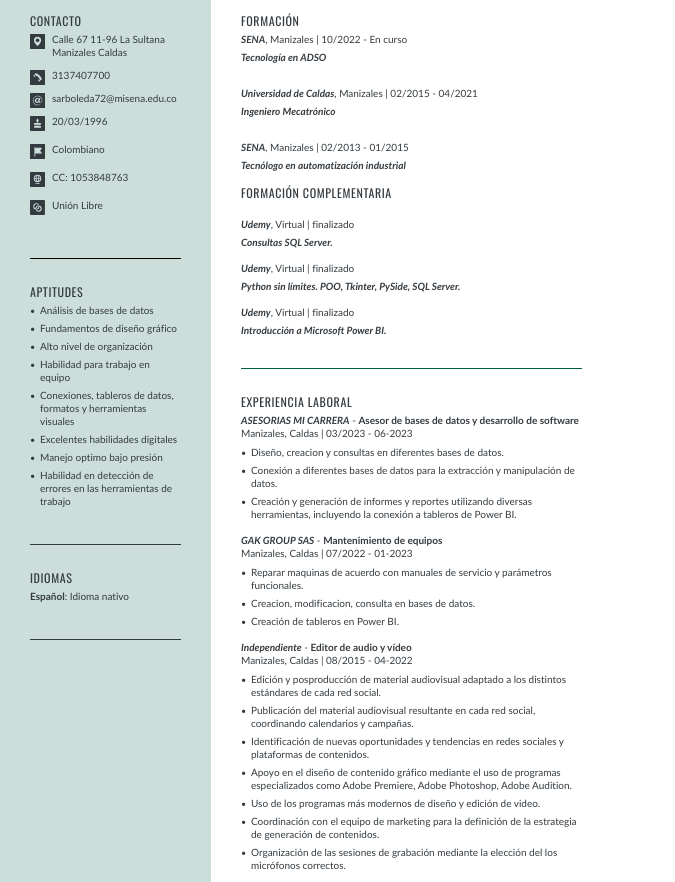
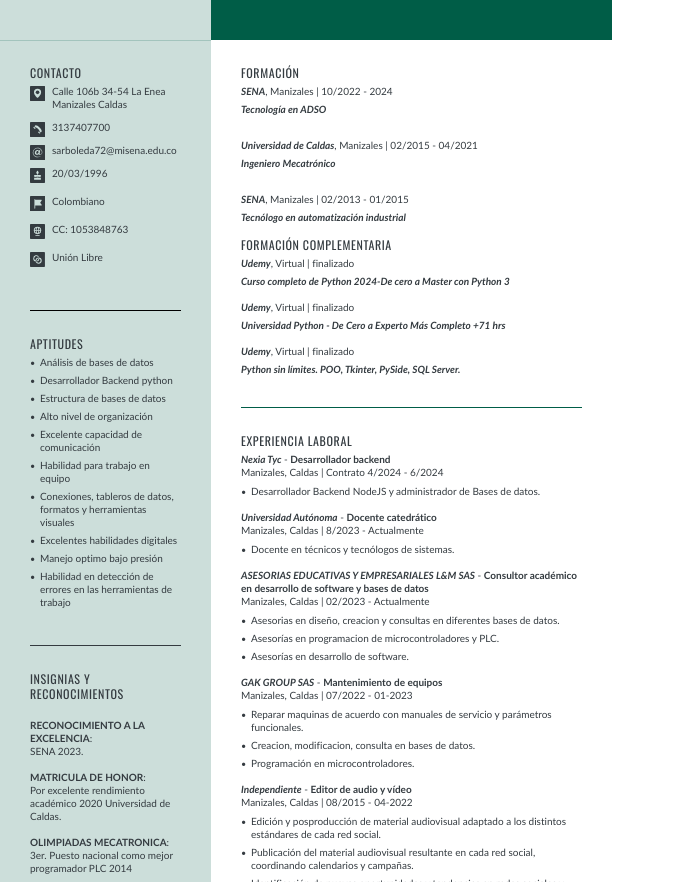
Before and after one commit to sarboleda72/hoja-de-vida, a plain HTML site: page index.html in a window 1280 px wide. Shown: the part 276-1158 px from the top of the page, without its empty margins (0-675 px from the left). Drawn offline with nearby package versions, Linux system fonts and the light colour scheme.

Commit message:
se actualiza hoja de vida

```diff
--- a/index.html
+++ b/index.html
@@ -250,7 +250,7 @@
                         </div>
 
                     </div><div class="doc-overlay para-overlay" style="left:-2px; right: -2px;"><span class="badge badge-primary badge-edit"></span><span>&nbsp;</span></div></div></div></div></div><div class="doc-overlay section-overlay" style="left:-2px; right: -2px;"><span>&nbsp;</span></div></div></div><div data-react-beautiful-dnd-draggable="0" class="sortable-item section-container SortableItem-sibling data-SUMM"><div class="document-tool sec-tool" id="editIcons" style="right: -2px;"></div><div id="SECTION_SUMMecbadddf-7a39-4cc8-3867-c121d923844b" class="section notdraggable summary SECTION_SUMM    " data-section-cd="SUMM"><div class=" doc-item"><div class=""><div class=""><div id="PARAGRAPH_SUMM_1f494895-d0aa-42d4-3644-327d8581a985" class="paragraph PARAGRAPH_SUMM firstparagraph  "><div class="clearfix doc-item">
-                        <div class="field singlecolumn" id="FIELD_FRFM"><p>Profesional en ingeniería Mecatrónica con éxito en la instalación y configuración de equipos, con  experiencia en programas como Power BI, SQL Server, Backend. Apto para aportar valor a un equipo dinámico.</p></div>
+                        <div class="field singlecolumn" id="FIELD_FRFM"><p>Soy un profesional en ingeniería mecatrónica con experiencia en el desarrollo de software, especializado en la creación y diseño de aplicaciones y sistemas informáticos. Además, cuento con habilidades sólidas en análisis de datos, lo que me permite extraer información valiosa de conjuntos de datos complejos. Utilizo herramientas y técnicas de análisis estadístico y de aprendizaje automático para identificar patrones, tendencias y oportunidades de mejora en los sistemas que desarrollo.</p></div>
                     </div><div class="doc-overlay para-overlay" style="left:-2px; right: -2px;"><span class="badge badge-primary badge-edit"></span><span>&nbsp;</span></div></div></div></div></div><div class="doc-overlay section-overlay" style="left:-2px; right: -2px;"><span>&nbsp;</span></div></div></div></div></div><div id="CONTAINER_PARENT_1" class="parentContainer"><div id="CONTAINER_2" class="left-box"><div data-react-beautiful-dnd-draggable="2" class="sortable-item section-container SortableItem-sibling data-CNTC"><div id="SECTION_CNTC72ef8345-130f-4f9c-a56c-c78440814eeb" class="section SECTION_CNTC notdraggable    has-title " data-section-cd="CNTC"><div class=" doc-item"><div class="heading"><div class="sectiontitle" id="SECTIONNAME_CNTC">Contacto<span title="Cambiar el nombre Contacto " class="rename-section text-rename"></span></div></div><div class=""><div class=""><div id="PARAGRAPH_CNTC_1e9c180f-4b72-42fa-afad-b8d6241b68ee" class="paragraph PARAGRAPH_CNTC firstparagraph  "><div class="clearfix doc-item">
                         <div class="address">
                             <div class="iconRow" dependency="ADDR|STRT|CITY|STAT|ZIPC|NBHD|MZIP">
@@ -259,8 +259,8 @@
                                 </div>
 
                                 <div class="zipprefix">
-                                    <span class="field" id="FIELD_STRT">Calle 67 11-96</span>
-									<span class="field" id="FIELD_NBHD">La Sultana</span>
+                                    <span class="field" id="FIELD_STRT">Calle 106b 34-54</span>
+									<span class="field" id="FIELD_NBHD">La Enea</span>
                                     <span class="field" id="FIELD_ZIPC"></span>
                                     <span class="field" id="FIELD_CITY">Manizales</span>
                                     <span class="field" id="FIELD_STAT">Caldas<span>
@@ -336,8 +336,11 @@
                     </div><div class="doc-overlay para-overlay" style="left:-2px; right: -2px;"><span class="badge badge-primary badge-edit"></span><span>&nbsp;</span></div></div></div></div></div><div class="doc-overlay section-overlay" style="left:-2px; right: -2px;"><span>&nbsp;</span></div></div></div><div data-react-beautiful-dnd-draggable="2" class="sortable-item section-container SortableItem-sibling data-HILT"><div id="SECTION_HILT16bb733d-4fa0-4e31-9503-528bcc537d8b" class="section skills SECTION_HILT    has-title " data-section-cd="HILT"><div class=" doc-item"><div class="heading"><div class="sectiontitle" id="SECTIONNAME_HILT">Aptitudes<span title="Cambiar el nombre Aptitudes " class="rename-section text-rename"></span></div></div><div class=""><div class=""><div id="PARAGRAPH_HILT_c7c803bc-c56f-bfa7-b5c3-ec0067740851" class="paragraph PARAGRAPH_HILT firstparagraph  "><div class="clearfix doc-item">
                         <div class="singlecolumn maincolumn">
                             <span class="paddedline inner-field" id="FIELD_SKC1"><ul><li>Análisis de bases de datos</li>
-<li>Fundamentos de diseño gráfico</li>
+                                <li>Desarrollador Backend python</li>
+                                <li>Estructura de bases de datos</li>
+
 <li>Alto nivel de organización</li>
+<li>Excelente capacidad de comunicación</li>
 <li>Habilidad para trabajo en equipo</li>
 <li>Conexiones, tableros de datos, formatos y herramientas visuales</li>
 <li>Excelentes habilidades digitales</li></ul></span>
@@ -347,21 +350,49 @@
 <p></p>
 <p></p></ul></span>
                         </div>
-                    </div><div class="doc-overlay para-overlay" style="left:-2px; right: -2px;"><span class="badge badge-primary badge-edit"></span><span>&nbsp;</span></div></div></div></div></div><div class="doc-overlay section-overlay" style="left:-2px; right: -2px;"><span>&nbsp;</span></div></div></div><div data-react-beautiful-dnd-draggable="2" class="sortable-item section-container SortableItem-sibling data-LNGG"><div id="SECTION_LNGGd3c7ba88-e388-ba66-2256-65064571f4d6" class="section lang-sec infobarsec SECTION_LNGG    has-title " data-section-cd="LNGG"><div class=" doc-item"><div class="heading"><div class="sectiontitle" id="SECTIONNAME_LNGG">Idiomas<span title="Cambiar el nombre Idiomas " class="rename-section text-rename"></span></div></div><div class=""><div class=""><div id="PARAGRAPH_LNGG_7cd6a028-a69b-5a6d-4abd-e235cda5a457" class="paragraph PARAGRAPH_LNGG firstparagraph  nativeLangPara"><div class="clearfix doc-item">
+                    </div><div class="doc-overlay para-overlay" style="left:-2px; right: -2px;"><span class="badge badge-primary badge-edit"></span><span>&nbsp;</span></div></div></div></div></div><div class="doc-overlay section-overlay" style="left:-2px; right: -2px;"><span>&nbsp;</span></div></div></div><div data-react-beautiful-dnd-draggable="2" class="sortable-item section-container SortableItem-sibling data-LNGG"><div id="SECTION_LNGGd3c7ba88-e388-ba66-2256-65064571f4d6" class="section lang-sec infobarsec SECTION_LNGG    has-title " data-section-cd="LNGG"><div class=" doc-item"><div class="heading"><div class="sectiontitle" id="SECTIONNAME_LNGG">Insignias y Reconocimientos<span title="Cambiar el nombre Idiomas " class="rename-section text-rename"></span></div></div><div class=""><div class=""><div id="PARAGRAPH_LNGG_7cd6a028-a69b-5a6d-4abd-e235cda5a457" class="paragraph PARAGRAPH_LNGG firstparagraph  nativeLangPara"><div class="clearfix doc-item">
+                        <br>
                         <div class="singlecolumn infobarpara">
                           <div class="field">
-							  <span class="txt-bold" id="FIELD_FRFM">Español</span><span class="colon" dependency="FRFM">:</span>
+                              <span class="txt-bold" id="FIELD_FRFM">RECONOCIMIENTO A LA EXCELENCIA</span><span class="colon" dependency="FRFM">:<br></span>
                               <span class="flt-right" id="FIELD_RATG"></span>
                           </div>
 
                           <div class="field field-ratt">
-							  <span id="FIELD_RATT">Idioma nativo</span>
+                              <span id="FIELD_RATT">SENA 2023.</span>
                           </div>
                           <div class="field">
                             <span id="FIELD_ADIF"></span>
                           </div>
                       </div>
+                      <br>
+                      <div class="singlecolumn infobarpara">
+                        <div class="field">
+                            <span class="txt-bold" id="FIELD_FRFM">MATRICULA DE HONOR</span><span class="colon" dependency="FRFM">:<br></span>
+                            <span class="flt-right" id="FIELD_RATG"></span>
+                        </div>
 
+                        <div class="field field-ratt">
+                            <span id="FIELD_RATT">Por excelente rendimiento académico 2020 Universidad de Caldas.</span>
+                        </div>
+                        <div class="field">
+                          <span id="FIELD_ADIF"></span>
+                        </div>
+                    </div>
+                    <br>
+					<div class="singlecolumn infobarpara">
+                        <div class="field">
+                            <span class="txt-bold" id="FIELD_FRFM">OLIMPIADAS MECATRONICA</span><span class="colon" dependency="FRFM">:<br></span>
+                            <span class="flt-right" id="FIELD_RATG"></span>
+                        </div>
+
+                        <div class="field field-ratt">
+                            <span id="FIELD_RATT">3er. Puesto nacional como mejor programador PLC 2014</span>
+                        </div>
+                        <div class="field">
+                          <span id="FIELD_ADIF"></span>
+                        </div>
+                    </div>
 				  </div><div class="doc-overlay para-overlay" style="left:-2px; right: -2px;"><span class="badge badge-primary badge-edit"></span><span>&nbsp;</span></div></div></div></div></div><div class="doc-overlay section-overlay" style="left:-2px; right: -2px;"><span>&nbsp;</span></div></div></div></div><div id="CONTAINER_3" class="right-box"><div data-react-beautiful-dnd-draggable="2" class="sortable-item section-container SortableItem-sibling data-EDUC"><div class="document-tool sec-tool" id="editIcons" style="right: -2px;"></div><div id="SECTION_EDUCdec4ff35-abc3-4d2f-8ed9-03909c73c504" class="section education SECTION_EDUC   multi-para has-title " data-section-cd="EDUC"><div class=" doc-item"><div class="heading"><div class="sectiontitle" id="SECTIONNAME_EDUC">Formación<span title="Cambiar el nombre Formación " class="rename-section text-rename"></span></div></div><div class=""><div class="sortableInner"><div class="sortable-item paragraph-container"><div class="document-tool para-tool" style="right: -2px;"></div><div id="PARAGRAPH_EDUC_f60daa4b-6dbf-0b69-bd19-dcd6ff9c7255" class="paragraph PARAGRAPH_EDUC firstparagraph  "><div class="clearfix doc-item">
                         <div class="singlecolumn">
                             <span class="paddedline" dependency="SCHO|SCIT|SSTA|GRYR|GRST|GRED|GRIP">
@@ -371,7 +402,7 @@
 
                                 <span class="xslt_static_change displayNoneThisField">Fecha prevista de finalización </span><span id="FIELD_GRYR" format="%m/%Y"></span>
 								<span dependency="GRST|GRED"> | <span class="jobdates" id="FIELD_GRST" format="%m/%Y">10/2022</span><span class="jobdates" id="FIELD_GRED" format="%m/%Y"></span></span>
-                                <span dependency="GRIP"><span dependency="SCHO|SSTA|SCIT|SCNT"> - </span></span><span id="FIELD_GRIP">En curso</span>
+                                <span dependency="GRIP"><span dependency="SCHO|SSTA|SCIT|SCNT"> - </span></span><span id="FIELD_GRIP">2024</span>
                             </span>
                             <span class="paddedline degreeGap" dependency="DGRE|STUY|GRPA">
                                 <span class="degree txtBold txtItl" id="FIELD_DGRE">Tecnología en ADSO</span>
@@ -418,6 +449,24 @@
                         </div>
                         <br>
                         <div class="heading"><div class="sectiontitle" id="SECTIONNAME_EDUC">Formación complementaria<span title="Cambiar el nombre Formación " class="rename-section text-rename"></span></div></div>
+
+                        <div class="singlecolumn">
+                            <span class="paddedline" dependency="SCHO|SCIT|SSTA|GRYR|GRST|GRED|GRIP">
+                                <span class="companyname txtBold txtItl" id="FIELD_SCHO">Udemy</span><span dependency="SCHO"><span dependency="SSTA|SCIT|SCNT">, </span></span>
+                                <span class="joblocation jobcity" id="FIELD_SCIT">Virtual</span>
+                                <span class="joblocation jobstate" id="FIELD_SSTA"></span><span class="joblocation jobcountry" id="FIELD_SCNT"></span>
+
+                                <span class="xslt_static_change displayNoneThisField">Fecha prevista de finalización </span><span id="FIELD_GRYR" format="%m/%Y"></span>
+								<span dependency="GRST|GRED"> | <span class="jobdates" id="FIELD_GRST" format="%m/%Y">finalizado</span>
+                            </span>
+                            <span class="paddedline degreeGap" dependency="DGRE|STUY|GRPA">
+                                <span class="degree txtBold txtItl" id="FIELD_DGRE">Curso completo de Python 2024-De cero a Master con Python 3
+                                </span>
+                                <span class="programline paddedline" id="FIELD_STUY"></span>
+                                <span class="field" id="FIELD_GRPA"></span>
+                            </span>
+                            <span class="field" id="FIELD_FRFM"></span>
+                        </div>
                         <br>
                         <div class="singlecolumn">
                             <span class="paddedline" dependency="SCHO|SCIT|SSTA|GRYR|GRST|GRED|GRIP">
@@ -429,13 +478,15 @@
 								<span dependency="GRST|GRED"> | <span class="jobdates" id="FIELD_GRST" format="%m/%Y">finalizado</span>
                             </span>
                             <span class="paddedline degreeGap" dependency="DGRE|STUY|GRPA">
-                                <span class="degree txtBold txtItl" id="FIELD_DGRE">Consultas SQL Server.</span>
+                                <span class="degree txtBold txtItl" id="FIELD_DGRE">Universidad Python - De Cero a Experto Más Completo +71 hrs
+                                </span>
                                 <span class="programline paddedline" id="FIELD_STUY"></span>
                                 <span class="field" id="FIELD_GRPA"></span>
                             </span>
                             <span class="field" id="FIELD_FRFM"></span>
                         </div>
                         <br>
+
                         <div class="singlecolumn">
                             <span class="paddedline" dependency="SCHO|SCIT|SSTA|GRYR|GRST|GRED|GRIP">
                                 <span class="companyname txtBold txtItl" id="FIELD_SCHO">Udemy</span><span dependency="SCHO"><span dependency="SSTA|SCIT|SCNT">, </span></span>
@@ -453,39 +504,55 @@
                             </span>
                             <span class="field" id="FIELD_FRFM"></span>
                         </div>
-                        <br>
-                        <div class="singlecolumn">
-                            <span class="paddedline" dependency="SCHO|SCIT|SSTA|GRYR|GRST|GRED|GRIP">
-                                <span class="companyname txtBold txtItl" id="FIELD_SCHO">Udemy</span><span dependency="SCHO"><span dependency="SSTA|SCIT|SCNT">, </span></span>
-                                <span class="joblocation jobcity" id="FIELD_SCIT">Virtual</span>
-                                <span class="joblocation jobstate" id="FIELD_SSTA"></span><span class="joblocation jobcountry" id="FIELD_SCNT"></span>
 
-                                <span class="xslt_static_change displayNoneThisField">Fecha prevista de finalización </span><span id="FIELD_GRYR" format="%m/%Y"></span>
-								<span dependency="GRST|GRED"> | <span class="jobdates" id="FIELD_GRST" format="%m/%Y">finalizado</span>
-                            </span>
-                            <span class="paddedline degreeGap" dependency="DGRE|STUY|GRPA">
-                                <span class="degree txtBold txtItl" id="FIELD_DGRE">
-                                    Introducción a Microsoft Power BI.</span>
-                                <span class="programline paddedline" id="FIELD_STUY"></span>
-                                <span class="field" id="FIELD_GRPA"></span>
-                            </span>
-                            <span class="field" id="FIELD_FRFM"></span>
-                        </div>
+
                     </div><div class="doc-overlay para-overlay" style="left:-2px; right: -2px;"><span class="badge badge-primary badge-edit"></span><span>&nbsp;</span></div></div></div></div></div></div><div class="doc-overlay section-overlay" style="left:-2px; right: -2px;"><span>&nbsp;</span></div></div></div><div data-react-beautiful-dnd-draggable="2" class="sortable-item section-container SortableItem-sibling data-EXPR"><div class="document-tool sec-tool" id="editIcons" style="right: -2px;"></div><div id="SECTION_EXPR9d52315a-369e-4f2d-8a72-a35aec092d53" class="section SECTION_EXPR   multi-para has-title " data-section-cd="EXPR"><div class=" doc-item"><div class="heading"><div class="sectiontitle" id="SECTIONNAME_EXPR">Experiencia laboral<span title="Cambiar el nombre Experiencia laboral " class="rename-section text-rename"></span></div></div><div class=""><div class=""><div id="PARAGRAPH_EXPR_6f5ddeb5-c9e5-7b7f-6836-a10aee942c55" class="paragraph PARAGRAPH_EXPR firstparagraph  "><div class="clearfix doc-item">
                         <div class="singlecolumn">
                             <span class="paddedline">
-                                <span class="companyname txtBold txtItl" id="FIELD_COMP">ASESORIAS MI CARRERA</span>
-                                <span dependency="COMP+JTIT">- </span><span class="jobtitle txtBold" id="FIELD_JTIT">Asesor de bases de datos y desarrollo de software</span>
+                                <span class="companyname txtBold txtItl" id="FIELD_COMP">Nexia Tyc</span>
+                                <span dependency="COMP+JTIT">- </span><span class="jobtitle txtBold" id="FIELD_JTIT">Desarrollador backend</span>
                                 <br dependency="COMP|JTIT">
                                 <span class="joblocation jobcity" id="FIELD_JCIT">Manizales</span><span dependency="JCIT+JSTA|JCNT">, </span>
                                 <span class="joblocation jobstate" id="FIELD_JSTA">Caldas</span> <span class="joblocation jobcountry" id="FIELD_JCNT"></span>
                                 <span dependency="JSTD|EDDT"><span dependency="JCIT|JSTA"> | </span></span>
-                                <span class="jobdates" id="FIELD_JSTD" format="%m/%Y">03/2023</span><span dependency="JSTD+EDDT"> - </span><span class="jobdates" id="FIELD_EDDT" format="%m/%Y">06-2023</span>
+                                <span class="jobdates" id="FIELD_JSTD" format="%m/%Y">Contrato 4/2024</span><span dependency="JSTD+EDDT"> - </span><span class="jobdates" id="FIELD_EDDT" format="%m/%Y">6/2024</span>
                             </span>
                             <span class="jobline" id="FIELD_JDES"><ul>
-  <li> Diseño, creacion y consultas en diferentes bases de datos.</li>
-  <li>Conexión a diferentes bases de datos para la extracción y manipulación de datos.</li>
-  <li> Creación y generación de informes y reportes utilizando diversas herramientas, incluyendo la conexión a tableros de Power BI.</li>
+  <li>Desarrollador Backend NodeJS y administrador de Bases de datos.</li>
+</ul></span>
+                        </div>
+                        <br>
+                        <div class="singlecolumn">
+                            <span class="paddedline">
+                                <span class="companyname txtBold txtItl" id="FIELD_COMP">Universidad Autónoma</span>
+                                <span dependency="COMP+JTIT">- </span><span class="jobtitle txtBold" id="FIELD_JTIT">Docente catedrático</span>
+                                <br dependency="COMP|JTIT">
+                                <span class="joblocation jobcity" id="FIELD_JCIT">Manizales</span><span dependency="JCIT+JSTA|JCNT">, </span>
+                                <span class="joblocation jobstate" id="FIELD_JSTA">Caldas</span> <span class="joblocation jobcountry" id="FIELD_JCNT"></span>
+                                <span dependency="JSTD|EDDT"><span dependency="JCIT|JSTA"> | </span></span>
+                                <span class="jobdates" id="FIELD_JSTD" format="%m/%Y">8/2023</span><span dependency="JSTD+EDDT"> - </span><span class="jobdates" id="FIELD_EDDT" format="%m/%Y">Actualmente</span>
+                            </span>
+                            <span class="jobline" id="FIELD_JDES"><ul>
+  <li>Docente en técnicos y tecnólogos de sistemas.</li>
+</ul></span>
+                        </div>
+                        <br>
+                        <div class="singlecolumn">
+                            <span class="paddedline">
+                                <span class="companyname txtBold txtItl" id="FIELD_COMP">ASESORIAS EDUCATIVAS Y
+                                    EMPRESARIALES L&M SAS</span>
+                                <span dependency="COMP+JTIT">- </span><span class="jobtitle txtBold" id="FIELD_JTIT">Consultor académico en desarrollo de
+                                    software y bases de datos</span>
+                                <br dependency="COMP|JTIT">
+                                <span class="joblocation jobcity" id="FIELD_JCIT">Manizales</span><span dependency="JCIT+JSTA|JCNT">, </span>
+                                <span class="joblocation jobstate" id="FIELD_JSTA">Caldas</span> <span class="joblocation jobcountry" id="FIELD_JCNT"></span>
+                                <span dependency="JSTD|EDDT"><span dependency="JCIT|JSTA"> | </span></span>
+                                <span class="jobdates" id="FIELD_JSTD" format="%m/%Y">02/2023</span><span dependency="JSTD+EDDT"> - </span><span class="jobdates" id="FIELD_EDDT" format="%m/%Y">Actualmente</span>
+                            </span>
+                            <span class="jobline" id="FIELD_JDES"><ul>
+  <li>Asesorias en diseño, creacion y consultas en diferentes bases de datos.</li>
+  <li>Asesorías en programacion de microcontroladores y PLC.</li>
+  <li>Asesorías en desarrollo de software.</li>
 </ul></span>
                         </div>
                     </div>
@@ -503,7 +570,7 @@
                             <span class="jobline" id="FIELD_JDES"><ul>
   <li> Reparar maquinas de acuerdo con manuales de servicio y parámetros funcionales.</li>
   <li> Creacion, modificacion, consulta en bases de datos.</li>
-  <li> Creación de tableros en Power BI.</li>
+  <li> Programación en microcontroladores.</li>
 </ul></span>
                         </div>
                     </div>
@@ -524,7 +591,6 @@
   <li>Publicación del material audiovisual resultante en cada red social, coordinando calendarios y campañas.</li>
   <li>Identificación de nuevas oportunidades y tendencias en redes sociales y plataformas de contenidos.</li>
   <li>Apoyo en el diseño de contenido gráfico mediante el uso de programas especializados como Adobe Premiere, Adobe Photoshop, Adobe Audition.</li>
-  <li>Uso de los programas más modernos de diseño y edición de video.</li>
   <li>Coordinación con el equipo de marketing para la definición de la estrategia de generación de contenidos.</li>
   <li>Organización de las sesiones de grabación mediante la elección del los micrófonos correctos.</li>
 </ul></span>
```
Also changed, not shown: 1 other file. Lines whose indentation alone changed are shown as unchanged.
